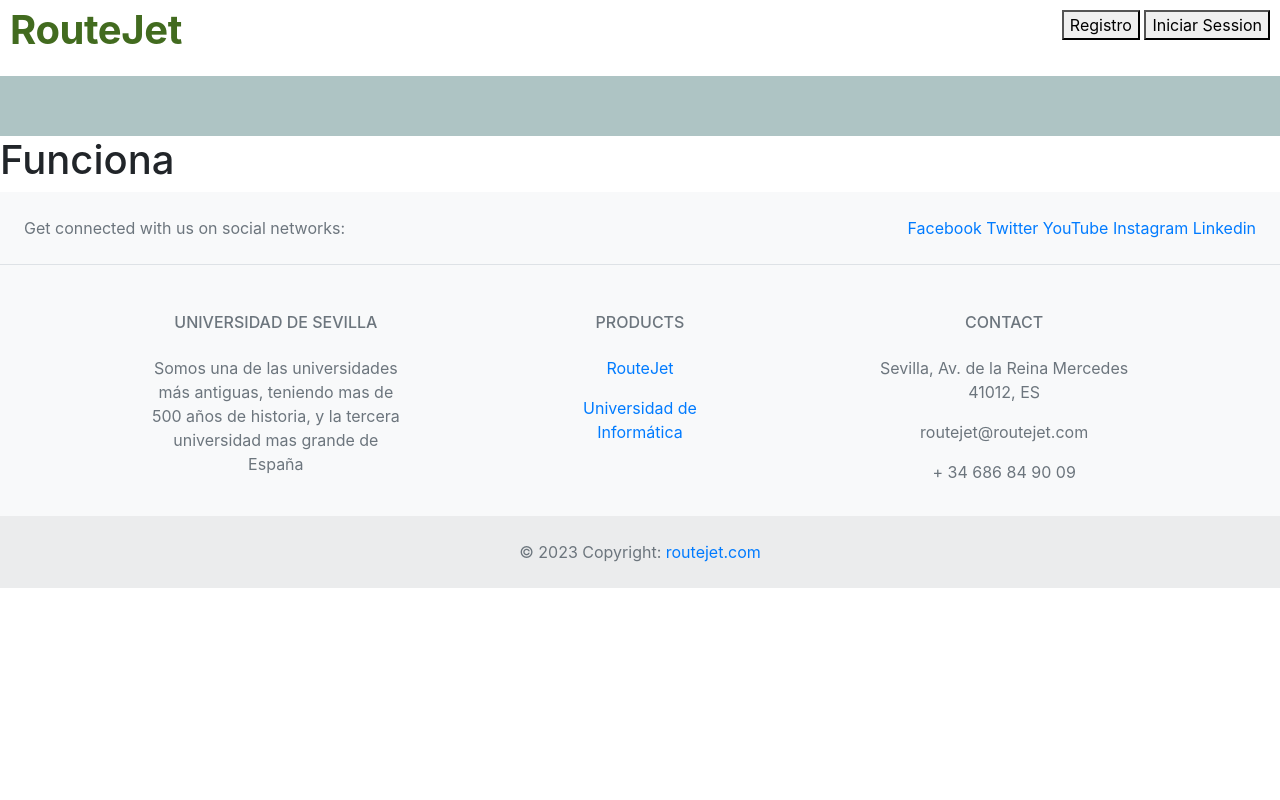
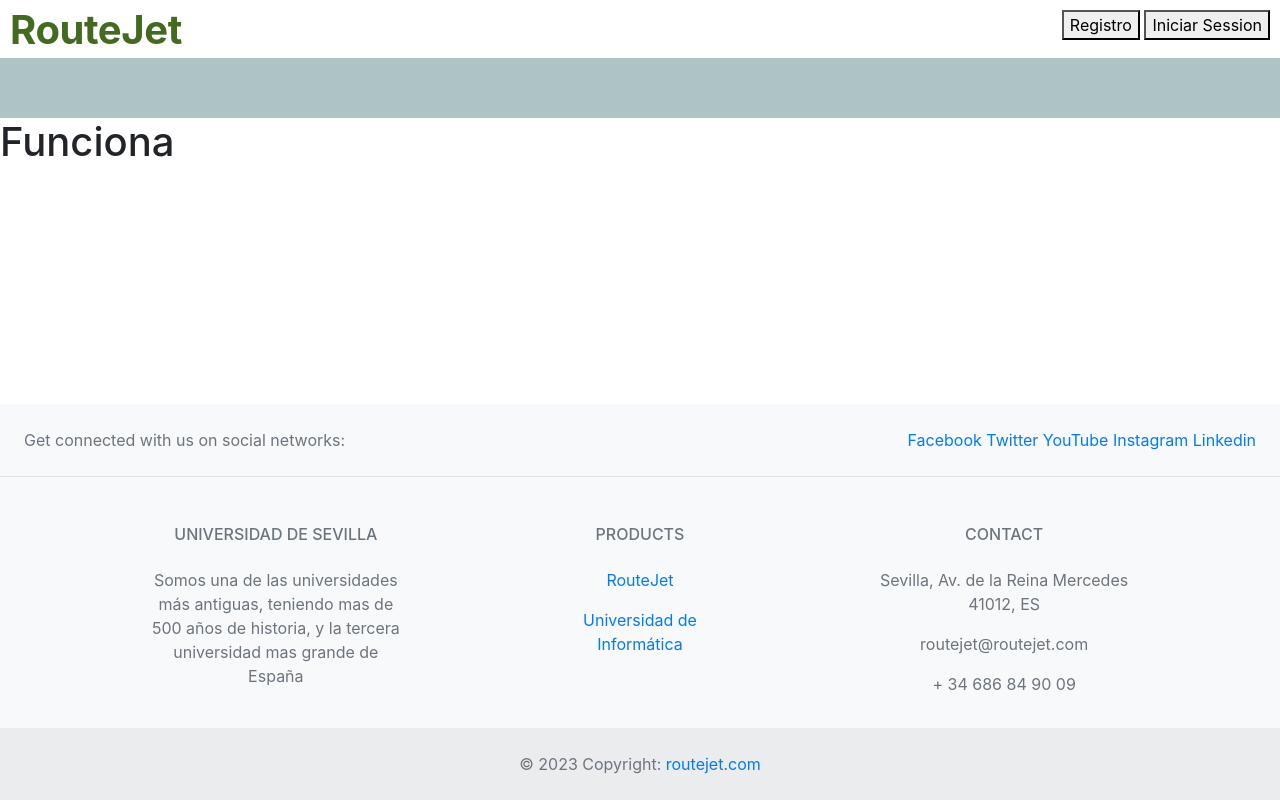
Before and after one commit to jmartinacu/RouteJet-114, a Django app: page / in a window 1280 px wide; the page is wider, and only the part inside the window is pictured. Run offline with Django 4.2, Linux system fonts and the light colour scheme.

Commit message:
feat: Improved base.html styles #6
Improvement of the base.html styles and addition static images
of index.html

```diff
--- a/routejet/core/static/base.css
+++ /dev/null
@@ -1,29 +0,0 @@
-body {
-  background-color: #FFFFFF;
-}
-
-header > section {
-  display: flex;
-  justify-content: space-between;
-  margin-top: 10px;
-}
-
-header > section > p {
-  color: #426B1F;
-  font-size: 40px;
-  font-weight: 400;
-  line-height: 40px;
-  letter-spacing: -0.01em;
-  text-align: left;
-  margin-left: 10px;
-}
-
-header > section > nav {
-  margin-right: 10px;
-}
-
-.base-header-secondary {
-  background-color: #AEC4C4;
-  width: 1440px;
-  height: 60px;
-}
--- /dev/null
+++ b/routejet/core/static/css/base.css
@@ -0,0 +1,56 @@
+body {
+  background-color: #FFFFFF;
+  min-height: 100vh;
+  margin: 0;
+  display: flex;
+  flex-direction: column;
+}
+
+header {
+  min-height: 50px;
+}
+
+main {
+  flex: 1;
+}
+
+footer {
+  min-width: 50px;
+}
+
+header > section > h1 {
+  color: #426B1F;
+  font-size: 40px;
+  font-weight: 400;
+  line-height: 40px;
+  letter-spacing: -0.01em;
+  text-align: left;
+  margin-left: 10px;
+}
+
+header > section > nav {
+  margin-right: 10px;
+}
+
+.base-header-primary {
+  display: flex;
+  justify-content: space-between;
+  margin-top: 10px;
+}
+
+.base-header-secondary {
+  background-color: #AEC4C4;
+  width: 1440px;
+  height: 60px;
+  display: flex;
+  justify-content: left;
+  align-items: center;
+}
+
+.base-header-secondary > h2 {
+  font-size: 25px;
+  font-weight: 400;
+  line-height: 40px;
+  text-align: left;
+  padding-left: 98px;
+}
--- a/routejet/core/templates/core/base.html
+++ b/routejet/core/templates/core/base.html
@@ -3,25 +3,25 @@
 <html lang="en">
 <head>
   <meta charset="UTF-8">
-  <meta name="viewport" content="width=ç, initial-scale=1.0">
+  <meta name="viewport" content="width=device-with, initial-scale=1.0">
   <title>{% block title %}{% endblock title %} - RouteJet</title>
   <link rel="stylesheet" href="https://cdn.jsdelivr.net/npm/bootstrap@4.0.0/dist/css/bootstrap.min.css" integrity="sha384-Gn5384xqQ1aoWXA+058RXPxPg6fy4IWvTNh0E263XmFcJlSAwiGgFAW/dAiS6JXm" crossorigin="anonymous">
   <link rel="preconnect" href="https://fonts.googleapis.com">
   <link rel="preconnect" href="https://fonts.gstatic.com" crossorigin>
   <link href="https://fonts.googleapis.com/css2?family=Lato:wght@300&display=swap" rel="stylesheet">
-  <link rel="stylesheet" href="{% static "base.css" %}">
+  <link rel="stylesheet" href="{% static "css/base.css" %}">
 </head>
 <body>
   <header>
     <section class="base-header-primary">
-    <p><strong>RouteJet</strong></p>
+    <h1><strong>RouteJet</strong></h1>
     <nav>
       <button>Registro</button>
       <button>Iniciar Session</button>
     </nav>
     </section>
     <section class="base-header-secondary">
-      <p>{% block description %}{% endblock description %}</p>
+      <h2>{% block description %}{% endblock description %}</h2>
     </section>
   </header>
   <main>
```
Also changed, not shown: routejet/core/static/images/barcelona.jpeg (added), routejet/core/static/images/madrid.jpeg (added), routejet/core/static/images/sevilla.jpeg (added).
